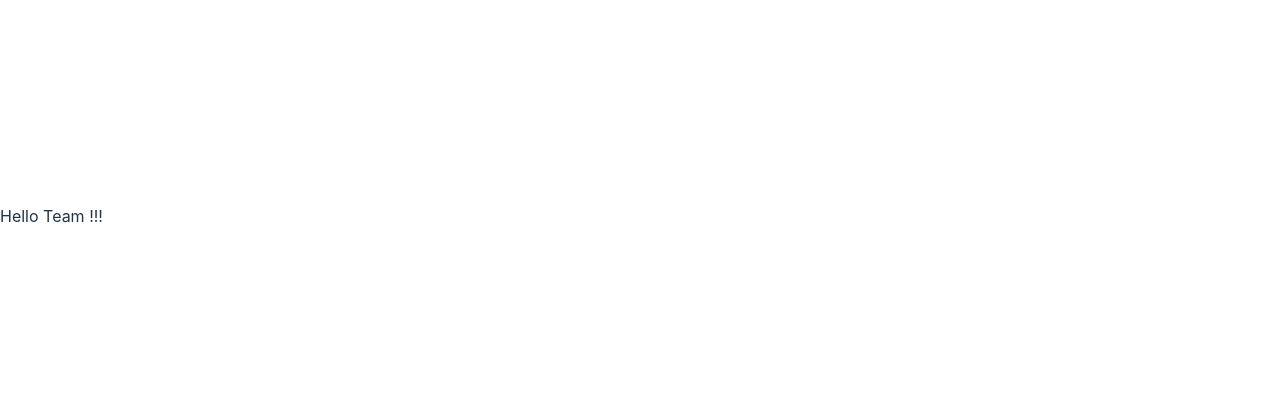
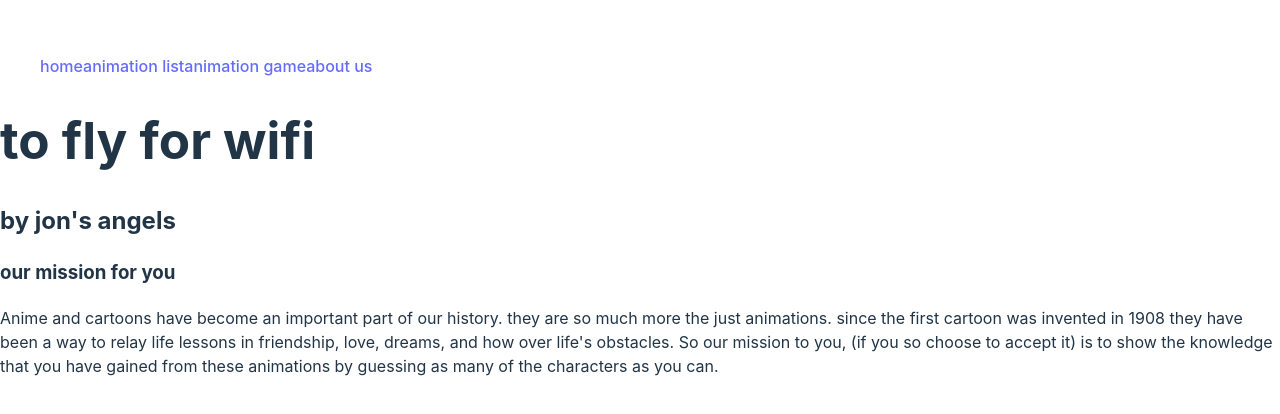
Before and after one commit to Rahnken/hackathon-app, a React (Vite) app: page / in a window 1280 px wide. Shown: the part 184-598 px from the top of the page. Built offline with nearby package versions, Linux system fonts and the light colour scheme.

Commit message:
basic html

```diff
--- a/src/App.tsx
+++ b/src/App.tsx
@@ -1,7 +1,30 @@
 function App() {
   return (
     <>
-      <div> Hello Team !!!</div>
+      <div className="container-nav">
+        <nav>
+          <ul>
+            <a href="home">home</a>
+            <a href="cartoon-hub">animation list</a>
+            <a href="cartoon-game">animation game</a>
+            <a href="about-us">about us</a>
+          </ul>
+        </nav>
+      </div>
+      <div className="container-body">
+        <div className="container-title">
+          <h1>to fly for wifi</h1>
+          <h2>by jon's angels</h2>
+        </div>
+        <div className="welcome-info">
+          <h3 className="our-game">our mission for you</h3>
+          <p>Anime and cartoons have become an important part of our history. they are so much more the just animations.
+            since the first cartoon was invented in 1908 they have been a way to relay life lessons in friendship,
+            love, dreams, and how over life's obstacles. So our mission to you, (if you so choose to accept it) is to
+            show the knowledge that you have gained from these animations by guessing as many of the characters as you can.
+          </p>
+        </div>
+      </div>
     </>
   );
 }
```
